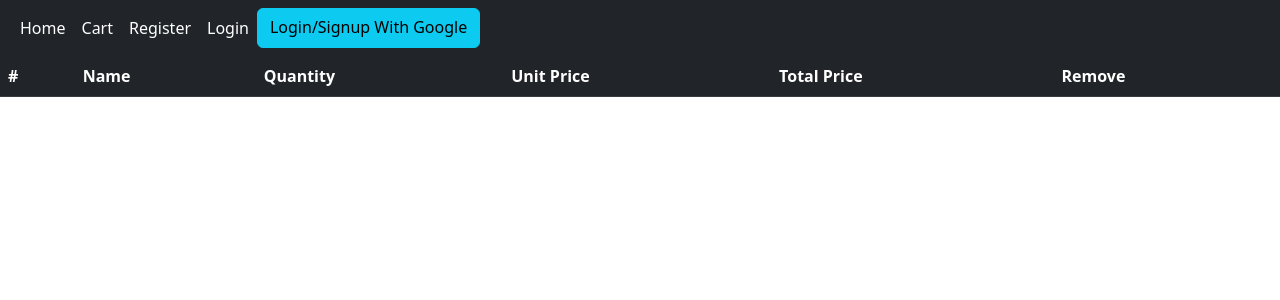
After one commit to AfshinTrg/DjangoShop, a Django app: page /orders/cart/ in a window 1280 px wide. The commit adds this page. Shown: the top 300 px of the page. Run offline with Django 4.2, Linux system fonts and the light colour scheme; lists and menus that the app fills with data are empty.

Commit message:
Add Cart page

```diff
--- a/DjangoShop/DjangoShop/settings.py
+++ b/DjangoShop/DjangoShop/settings.py
@@ -69,6 +69,7 @@ TEMPLATES = [
                 'django.template.context_processors.request',
                 'django.contrib.auth.context_processors.auth',
                 'django.contrib.messages.context_processors.messages',
+                'orders.context_processors.cart',
             ],
         },
     },
--- /dev/null
+++ b/DjangoShop/orders/cart.py
@@ -0,0 +1,10 @@
+CART_SESSION_ID = 'cart'
+
+
+class Cart:
+    def __init__(self, request):
+        self.session = request.session
+        cart = self.session.get(CART_SESSION_ID)
+        if not cart:
+            cart = self.session[CART_SESSION_ID] = {}
+        self.cart = cart
--- /dev/null
+++ b/DjangoShop/orders/context_processors.py
@@ -0,0 +1,5 @@
+from .cart import Cart
+
+
+def cart(request):
+    return {'cart': Cart(request)}
--- /dev/null
+++ b/DjangoShop/orders/templates/orders/cart.html
@@ -0,0 +1,16 @@
+{% extends 'base.html' %}
+{% block title %} Cart {% endblock %}
+{% block content %}
+        <table class="table table-dark table-striped">
+          <thead>
+            <tr>
+              <th scope="col">#</th>
+              <th scope="col">Name</th>
+              <th scope="col">Quantity</th>
+              <th scope="col">Unit Price</th>
+              <th scope="col">Total Price</th>
+              <th scope="col">Remove</th>
+            </tr>
+          </thead>
+        </table>
+{% endblock %}
--- a/DjangoShop/orders/urls.py
+++ b/DjangoShop/orders/urls.py
@@ -4,6 +4,6 @@ from . import views
 app_name = 'orders'
 
 urlpatterns = [
-
+    path('cart/', views.CartView.as_view(), name='cart'),
 
 ]
--- a/DjangoShop/orders/views.py
+++ b/DjangoShop/orders/views.py
@@ -1,3 +1,11 @@
 from django.shortcuts import render
+from django.views import View
+from .cart import Cart
 
-# Create your views here.
+
+class CartView(View):
+    template_name = 'orders/cart.html'
+
+    def get(self, request):
+        cart = Cart(request)
+        return render(request, self.template_name, {'cart': cart})
--- a/DjangoShop/templates/inc/navbar.html
+++ b/DjangoShop/templates/inc/navbar.html
@@ -3,6 +3,7 @@
 
       <div class="navbar-nav">
           <a class="nav-link active"  href="{% url 'home:home' %}">Home</a>
+          <a class="nav-link active"  href="{% url 'orders:cart' %}">Cart</a>
           {% if request.user.is_authenticated %}
               <a class="btn btn-danger btn-right" href="{% url 'accounts:user_logout' %}?next={{request.path}}">Logout</a>
           {% else %}
```
